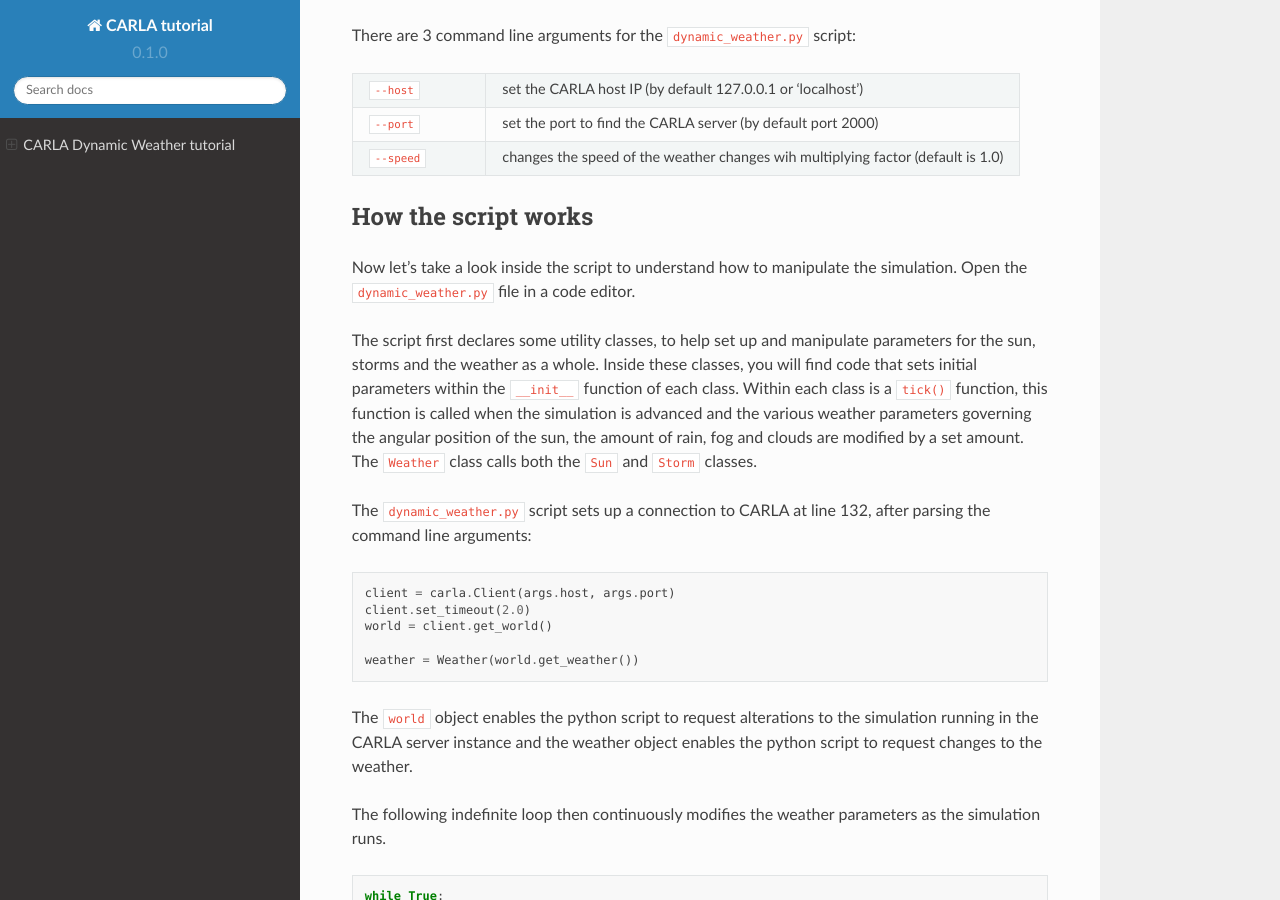
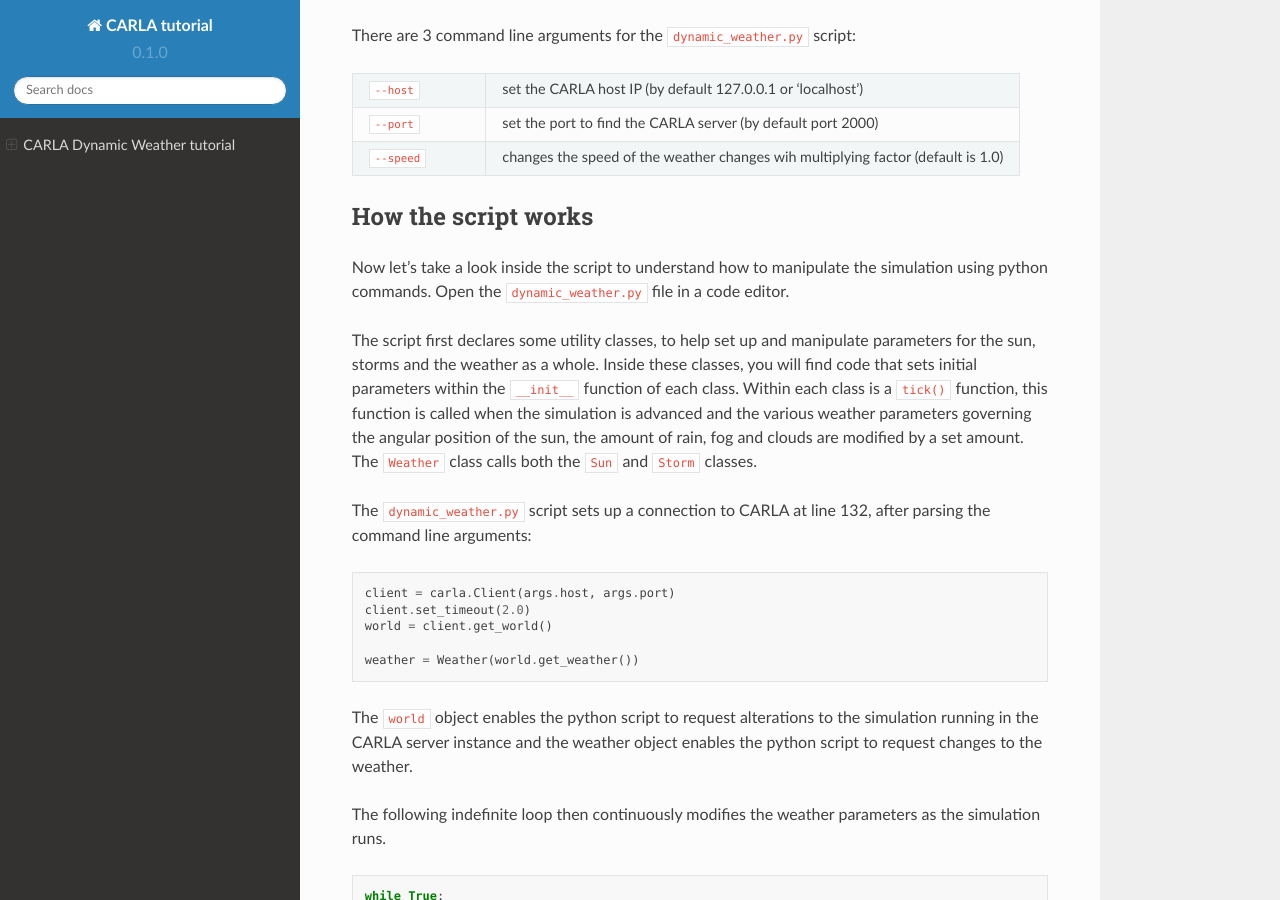
Before and after one commit to MattRowe18/CARLA, a Sphinx documentation site: the page built from docs/source/index.rst, in a window 1280 px wide and 900 px high, scrolled down 2441 px. Built offline with Sphinx 7.4.7 and the Read the Docs theme 2.0.0, drawn with Linux system fonts in a browser that asks for light colours.

Commit message:
Small fix

```diff
--- a/docs/source/index.rst
+++ b/docs/source/index.rst
@@ -94,7 +94,7 @@
 How the script works
 #################
 
-Now let's take a look inside the script to understand how to manipulate the simulation. Open the
+Now let's take a look inside the script to understand how to manipulate the simulation using python commands. Open the
 ``dynamic_weather.py`` file in a code editor.
 
 The script first declares some utility classes, to help set up and manipulate parameters for the sun, storms and the weather as a whole. Inside these classes, you will find code that sets initial parameters within the ``__init__`` function of each class.
```
